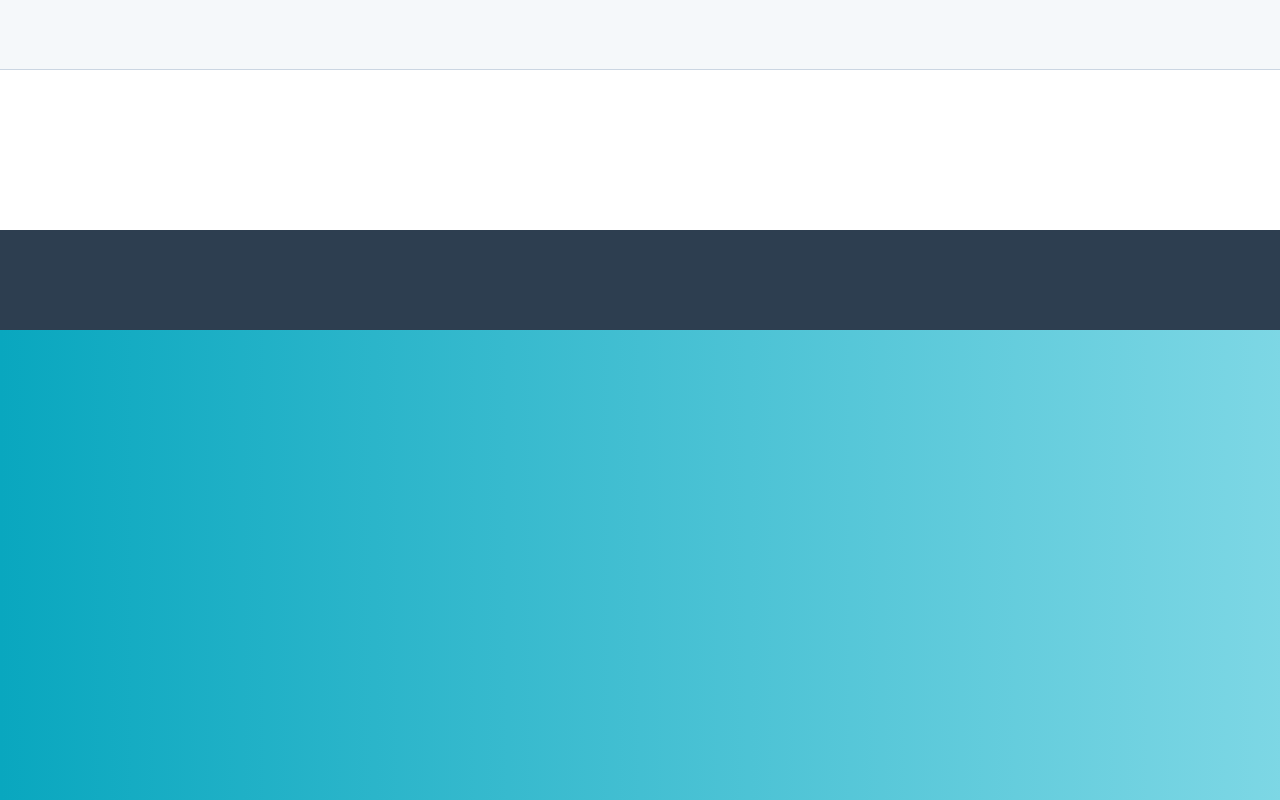
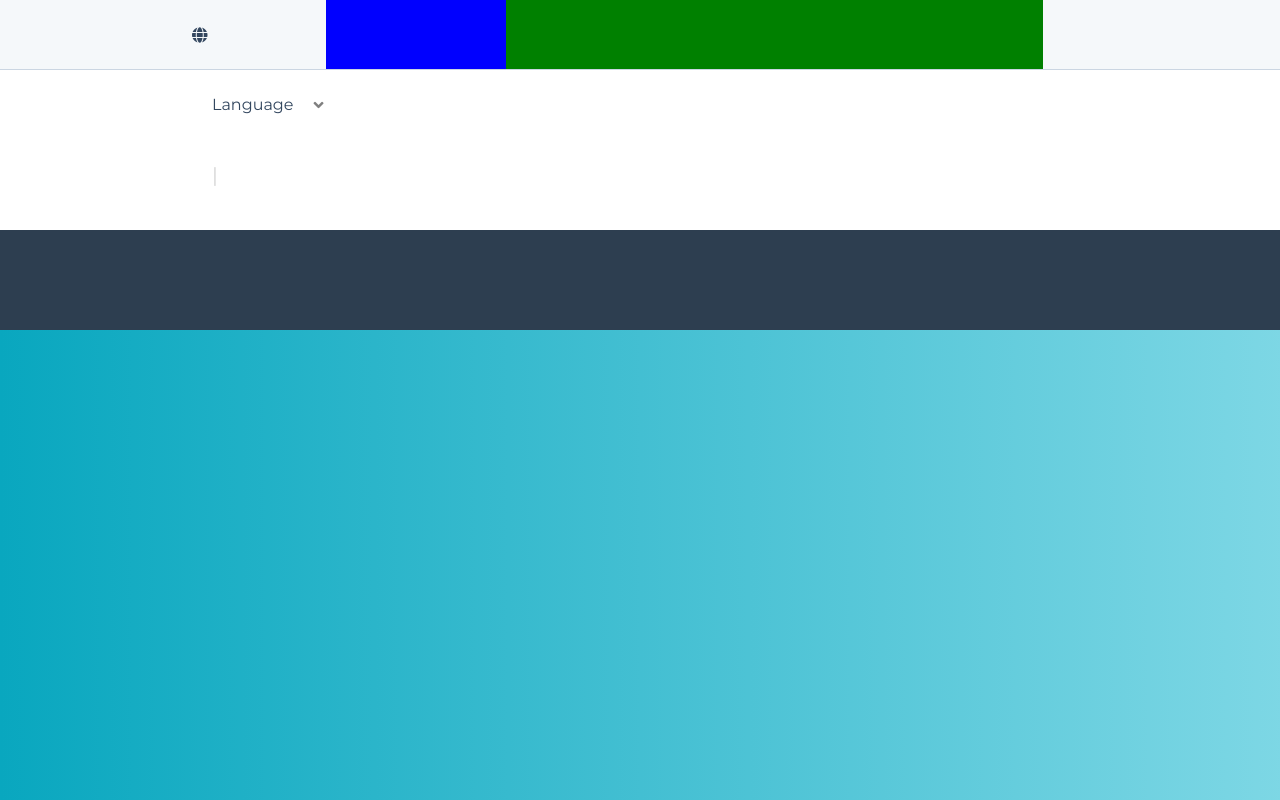
Before and after one commit to giuseppebarbara92/html-hubspot, a plain HTML site: page index.html in a window 1280 px wide. Shown: the top 800 px of the page. Drawn offline with Linux system fonts and the light colour scheme.

Commit message:
header/header_cont/language terminato

```diff
--- a/index.html
+++ b/index.html
@@ -4,6 +4,7 @@
     <meta charset="utf-8">
     <link rel="stylesheet" href="style.css">
     <link href="https://fonts.googleapis.com/css?family=Montserrat:400,700" rel="stylesheet">
+    <link rel="stylesheet" href="https://use.fontawesome.com/releases/v5.4.1/css/all.css" integrity="sha384-5sAR7xN1Nv6T6+dT2mhtzEpVJvfS3NScPQTrOxhwjIuvcA67KV2R5Jz6kr4abQsz" crossorigin="anonymous">
 
     <title>html-hubspot</title>
   </head>
@@ -12,7 +13,24 @@
 <!-- /* QUI COMINCIA L'header */ -->
 
     <div class="header">
-        <div class="header_cont"></div>
+        <div class="header_cont">
+            <div class="language">
+              <i class="fas fa-globe"></i>
+              <p>Language</p>
+              <i class="fas fa-angle-down"></i>
+
+
+
+            </div>
+
+            <div class="tel">
+
+            </div>
+
+            <div class="sign">
+
+            </div>
+        </div>
     </div>
 
 <!-- /* QUI COMINCIA IL nav */ -->
--- a/style.css
+++ b/style.css
@@ -14,6 +14,65 @@ background-color: #f5f8fa;
 border-bottom: 1px solid #cbd6e2;
 color: #33475F;
 }
+
+.language{
+  height: 100%;
+  width: 15%;
+
+}
+
+.language i{
+float: left;
+line-height: 70px;
+}
+
+.language p{
+float: left;
+line-height: 70px;
+display: inline-block;
+margin-left: 20px;
+margin-right: 20px;
+}
+
+.fa-angle-down{
+color: grey;
+}
+
+.language::after {
+    line-height: 70px;
+    margin-left: 20px;
+    color: lightgrey;
+    font-size: 20px;
+    float: left;
+    content: '|';
+}
+
+.tel{
+  height: 100%;
+  width: 20%;
+  background: blue;
+}
+
+.sign{
+  height: 100%;
+  width: 60%;
+  background: green;
+}
+
+.header_cont div {
+float: left;
+
+}
+
+
+
+
+
+
+
+
+
+
 
 /* QUI COMINCIA IL nav */
 
```
